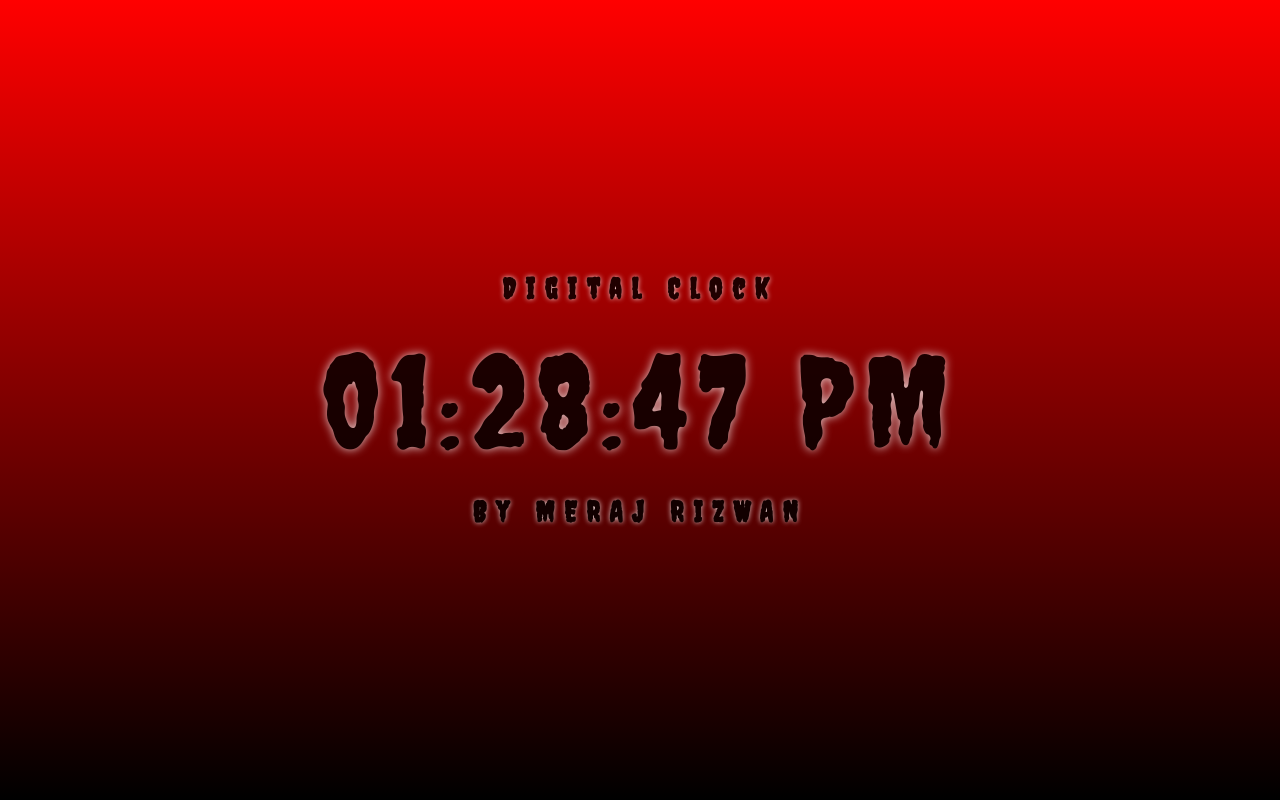
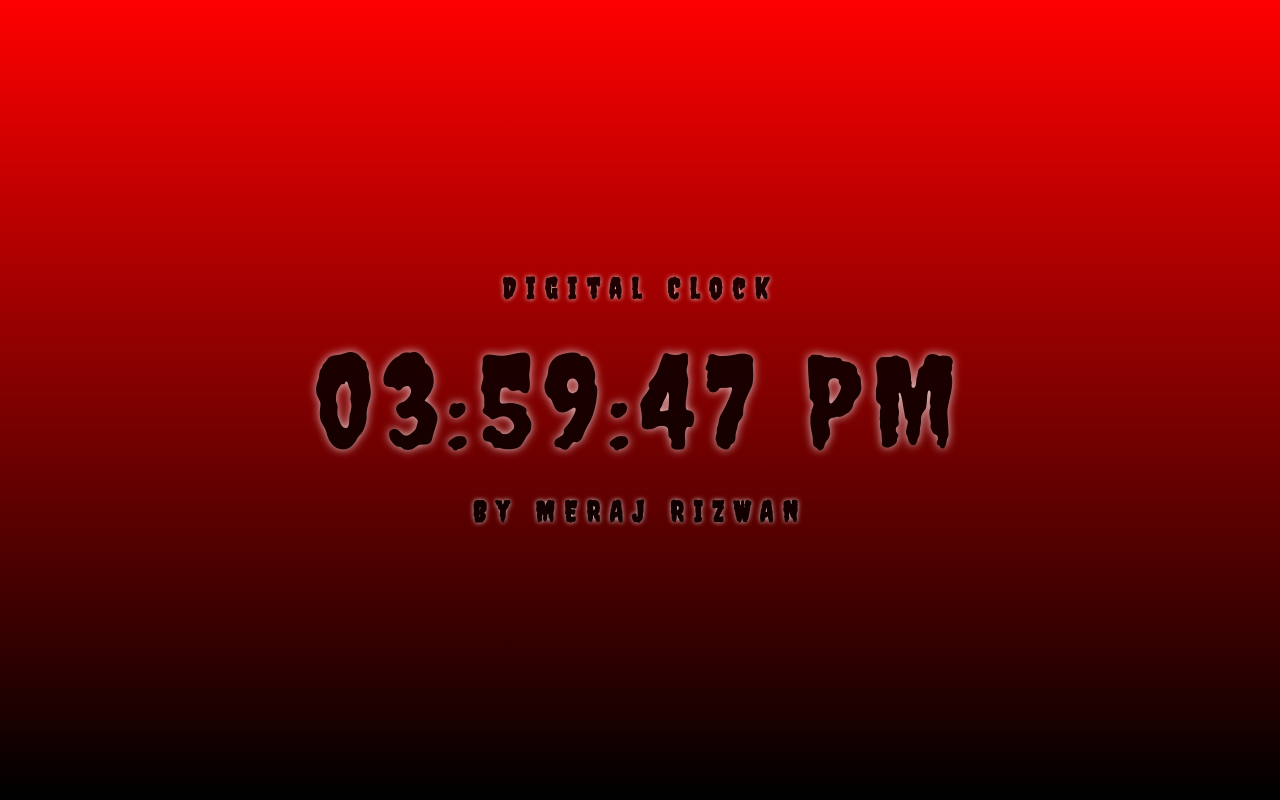
Before and after one commit to luckymeraj/digital-clock-NS-js-mini-project, a plain HTML site: page index.html in a window 1280 px wide. Drawn offline with Linux system fonts and the light colour scheme.

Commit message:
changeUpdate

```diff
--- a/index.html
+++ b/index.html
@@ -18,7 +18,7 @@
         <div class="clock">01:28:47 PM</div>
         <p class="text">By MERAJ RIZWAN</p>
     </div>
-    <!-- <script src="App.js"></script> -->
+    <script src="App.js"></script>
 </body>
 
 </html>
```
